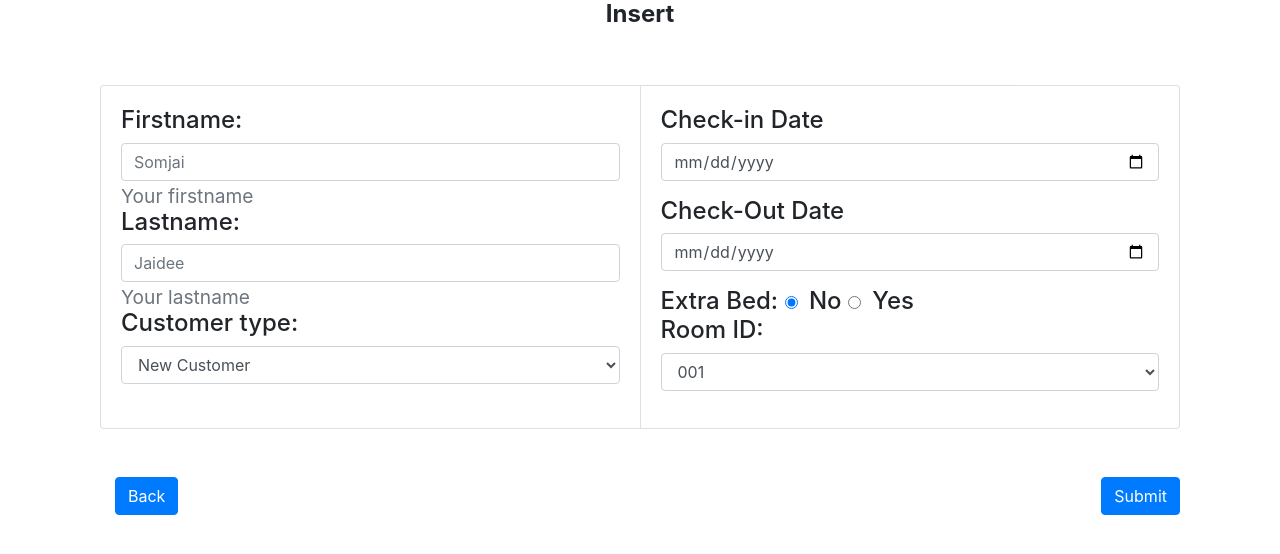
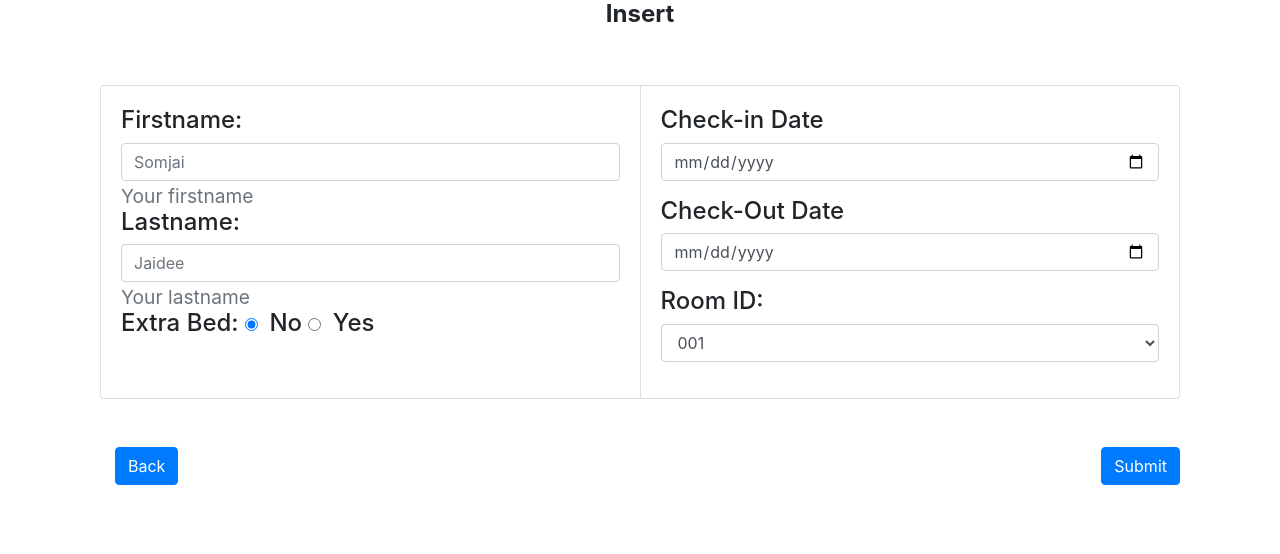
Before and after one commit to BluebirdLyrase/Holidayvillage, a PHP site: page /Insert/Insert.php in a window 1280 px wide. Shown: the top 554 px of the page. Run offline with PHP 8.4, Linux system fonts and the light colour scheme; data comes from the database, SQL or seed files in the repository; data that the repository does not hold is empty.

Commit message:
แก้ไข insert (input / insert)
เอา Customer Type ออก
ให้มัน New ตลอดไปเลย
ถ้าเป็น Customer ที่มีอยู่แล้วให้ไป insert by id เอา

```diff
--- a/Insert/Insert.php
+++ b/Insert/Insert.php
@@ -9,7 +9,6 @@ $RoomID = $_POST["RoomID"];
 $checkIn = $_POST["CheckIn"];
 $checkOut = $_POST["CheckOut"];
 $extraBed = $_POST["ExtraBed"];
-$customerType = $_POST["Customertype"];
 $connect = mysqli_connect("localhost","root","","Holidayvillage");
 console_log("sdfsdf");
 ///////////////////////ตรวจสอบ check in out ก่อนสตรวจสอบอย่างอื่น ป้องกัน $ADate เน่า///////////////////////
@@ -18,15 +17,9 @@ if(checkinoutValidation($checkIn,$checkOut,$connect)){
     $ADate = getADate($checkIn,$checkOut);
     if(validateCustomer($FName,$LName)&&DateRoomValidation($RoomID,$ADate,$connect)){
         console_log("Valid FName LName RoomID");
-        if($customerType=="new"){
             insertCustomer($FName,$LName,$connect);
-            }///if
             $CustomerID = getCustomerID($FName,$LName,$connect);
-            if($CustomerID!=Null){
             insertStaydetail($ADate,$RoomID,$extraBed,$CustomerID,$connect);
-            }else{
-            echo "Firstname and Lastname don't match the existing ID";
-            }
             mysqli_close($connect);
             include 'input.php';
         }else{
--- a/Insert/input.php
+++ b/Insert/input.php
@@ -30,11 +30,15 @@
                                 placeholder="Jaidee">
                             <small id="helpFname" class="form-text text-muted">Your lastname</small>
                             <div class="form-group">
-                                <label for="Customertype">Customer type:</label>
-                                <select class="form-control" name="Customertype">
-                                    <option value="new">New Customer</option>
-                                    <option value="old">Old Customer</option>
-                                </select>
+                            Extra Bed:
+                        <div class="form-check form-check-inline">
+                            <label class="form-check-label">
+                                <input class="form-check-input" type="radio" name="ExtraBed" value="0" checked> No
+                                <label class="form-check-label">
+                                <input class="form-check-input" type="radio" name="ExtraBed" value="1" > Yes
+                            </label>
+                            </label>
+                        </div>
                             </div>
                 </div>
             </div>
@@ -49,15 +53,7 @@
                             <label for="CheckOut">Check-Out Date</label>
                             <input type="date" class="form-control" name="CheckOut">
                         </div>
-                        Extra Bed:
-                        <div class="form-check form-check-inline">
-                            <label class="form-check-label">
-                                <input class="form-check-input" type="radio" name="ExtraBed" value="0" checked> No
-                                <label class="form-check-label">
-                                <input class="form-check-input" type="radio" name="ExtraBed" value="1" > Yes
-                            </label>
-                            </label>
-                        </div>
+
                         <div class="form-group">
                             <label for="">Room ID:</label>
                             <select class="form-control" name="RoomID">
--- a/index.php
+++ b/index.php
@@ -17,11 +17,11 @@
 ื   <div class="container">
 
 <form action="Insert/input.php" method="post">
-<input type="submit" name="button" value="insert" />
+<input type="submit" name="button" value="Insert New Customer" />
 </form>
 
 <form action="Insert/inputByID.php" method="post">
-<input type="submit" name="button" value="insertByID" />
+<input type="submit" name="button" value="insert OLD Customer (insertByID)" />
 </form>
 
 <form action="DeleteUpdate/SelectCustomer.php" method="post">
```
